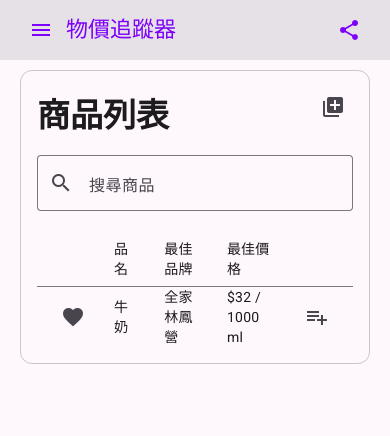
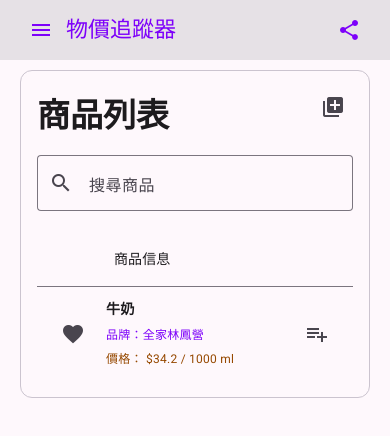
Before and after one commit to YoYo860224/cp-tracker-fe, an Angular app: page /dashboard in a window 390 px wide. Shown: the top 436 px of the page. Built offline with nearby package versions, Linux system fonts and the light colour scheme.

Commit message:
feat: Fix UI for mobile.

```diff
--- a/src/app/pages/dashboard-ui/dashboard-ui.html
+++ b/src/app/pages/dashboard-ui/dashboard-ui.html
@@ -41,6 +41,24 @@
                         </td>
                     </ng-container>
 
+                    <!-- 合併的商品列 (供小螢幕) -->
+                    <ng-container matColumnDef="itemInfo">
+                        <th mat-header-cell *matHeaderCellDef>商品信息</th>
+                        <td mat-cell *matCellDef="let item" class="item-info-column">
+                            <div class="item-info-container">
+                                <div class="item-name">{{ item.name }}</div>
+                                <div class="item-brand">品牌：{{ item.bestBrand ?? '無' }}</div>
+                                <div class="item-price">
+                                    價格：@if (item.bestPrice) {
+                                        ${{ item.bestPrice.toFixed(1) }} / {{ item.perUnit == 1 ? item.unit : item.perUnit + ' ' + item.unit }}
+                                    } @else {
+                                        無
+                                    }
+                                </div>
+                            </div>
+                        </td>
+                    </ng-container>
+
                     <!-- 品名 -->
                     <ng-container matColumnDef="name">
                         <th mat-header-cell *matHeaderCellDef>品名</th>
@@ -58,7 +76,7 @@
                         <th mat-header-cell *matHeaderCellDef>最佳價格</th>
                         <td mat-cell *matCellDef="let item">
                             @if (item.bestPrice) {
-                                ${{ item.bestPrice }} / {{ item.perUnit == 1 ? item.unit : item.perUnit + ' ' + item.unit }}
+                                ${{ item.bestPrice.toFixed(1) }} / {{ item.perUnit == 1 ? item.unit : item.perUnit + ' ' + item.unit }}
                             } @else {
                                 無
                             }
--- a/src/app/pages/dashboard-ui/dashboard-ui.scss
+++ b/src/app/pages/dashboard-ui/dashboard-ui.scss
@@ -30,5 +30,32 @@
       width: 30px;
       padding-left: 5px !important;
     }
+
+    .item-info-column {
+      padding: 12px 8px !important;
+    }
+
+    .item-info-container {
+      display: flex;
+      flex-direction: column;
+      gap: 4px;
+
+      .item-name {
+        font-weight: 800;
+        font-size: 14px;
+        color: var(--mat-sys-on-surface);
+        margin-bottom: 2px;
+      }
+
+      .item-brand {
+        font-size: 12px;
+        color: var(--mat-sys-primary);
+      }
+
+      .item-price {
+        font-size: 12px;
+        color: var(--mat-sys-tertiary);
+      }
+    }
   }
 }
--- a/src/app/pages/dashboard-ui/dashboard-ui.ts
+++ b/src/app/pages/dashboard-ui/dashboard-ui.ts
@@ -1,4 +1,4 @@
-import { Component } from '@angular/core';
+import { Component, HostListener, OnInit } from '@angular/core';
 import { MatButtonModule } from '@angular/material/button';
 import { MatCardModule } from '@angular/material/card';
 import { MatRippleModule } from '@angular/material/core';
@@ -30,25 +30,49 @@ import { FormsModule } from '@angular/forms';
   templateUrl: './dashboard-ui.html',
   styleUrl: './dashboard-ui.scss'
 })
-export class DashboardUi {
+export class DashboardUi implements OnInit {
   // Interactive data
   protected searchText: string = '';
   private items: Item[] = [];
 
   // UI
   protected displayedItems: Item[] = [];
-  protected displayedColumns: string[] = ['pined', 'name', 'bestBrand', 'bestPrice', 'actions'];
+  protected displayedColumns: string[] = [];
+  private isMobile: boolean = false;
 
   constructor(private router: Router,
               private userDataService: UserDataService) {
 
-    // Mock data for demonstration purposes
+  }
+
+  ngOnInit(): void {
+    // 初始化響應式檢測
+    this.checkScreenSize();
+
+    // 訂閱用戶數據服務中的商品列表
     this.userDataService.items$.subscribe({
       next: (items) => {
         this.items = Object.values(items); // 儲存原始數據
         this.filterItems();
       }
-    })
+    });
+  }
+
+  @HostListener('window:resize', ['$event'])
+  onResize(event?: Event): void {
+    this.checkScreenSize();
+  }
+
+  private checkScreenSize(): void {
+    const newIsMobile = window.innerWidth < 600;
+    if (this.isMobile !== newIsMobile) {
+      this.isMobile = newIsMobile;
+      if (this.isMobile) {
+        this.displayedColumns = ['pined', 'itemInfo', 'actions'];
+      } else {
+        this.displayedColumns = ['pined', 'name', 'bestBrand', 'bestPrice', 'actions'];
+      }
+    }
   }
 
   /**
--- a/src/app/pages/item-ui/item-ui.html
+++ b/src/app/pages/item-ui/item-ui.html
@@ -48,6 +48,18 @@
                                     <mat-icon class="bronze">emoji_events</mat-icon>
                                 }
                             }
+                        </td>
+                    </ng-container>
+
+                    <!-- 合併的商品記錄信息列 (供小螢幕) -->
+                    <ng-container matColumnDef="recordInfo">
+                        <th mat-header-cell *matHeaderCellDef>商品記錄</th>
+                        <td mat-cell *matCellDef="let element" class="record-info-column">
+                            <div class="record-info-container">
+                                <div class="record-brand">{{ element.brand }}</div>
+                                <div class="record-price">價格：${{ element.price }} / {{ element.quantity == 1 ? item.unit : element.quantity + ' ' + item.unit }}</div>
+                                <div class="record-unit-price">單價：${{ element.unitPrice }} / {{ item.unit }}</div>
+                            </div>
                         </td>
                     </ng-container>
 
--- a/src/app/pages/item-ui/item-ui.scss
+++ b/src/app/pages/item-ui/item-ui.scss
@@ -78,6 +78,35 @@
         width: 30px;
       }
 
+      td.mat-column-recordInfo {
+        padding: 12px 8px !important;
+      }
+
+      .record-info-column {
+        .record-info-container {
+          display: flex;
+          flex-direction: column;
+          gap: 4px;
+
+          .record-brand {
+            font-weight: 800;
+            font-size: 14px;
+            color: var(--mat-sys-on-surface);
+            margin-bottom: 2px;
+          }
+
+          .record-price {
+            font-size: 12px;
+            color: var(--mat-sys-primary);
+          }
+
+          .record-unit-price {
+            font-size: 12px;
+            color: var(--mat-sys-tertiary);
+          }
+        }
+      }
+
       td.mat-column-note {
         padding: 0 22px;
         font-size: 12px;
--- a/src/app/pages/item-ui/item-ui.ts
+++ b/src/app/pages/item-ui/item-ui.ts
@@ -1,4 +1,4 @@
-import { ChangeDetectorRef, Component, OnInit } from '@angular/core';
+import { ChangeDetectorRef, Component, HostListener, OnInit } from '@angular/core';
 import { CommonModule } from '@angular/common';
 import { MatCardModule } from '@angular/material/card';
 import { MatTableModule } from '@angular/material/table';
@@ -37,7 +37,8 @@ export class ItemUi implements OnInit {
 
   // UI
   protected displayedItemHistory: (ItemPriceRecord & { unitPrice: number, rank?: number })[] = [];
-  protected displayedColumns: string[] = ['rank', 'brand', 'price', 'quantity', 'unitPrice', 'actions'];
+  protected displayedColumns: string[] = [];
+  private isMobile: boolean = false;
 
   constructor(private dialog: MatDialog,
               private userDataService: UserDataService,
@@ -51,12 +52,32 @@ export class ItemUi implements OnInit {
     this.itemId = this.route.snapshot.params['id']!;
     this.loadItem(this.itemId!);
 
+    // 初始化響應式檢測
+    this.checkScreenSize();
+
     // 訂閱用戶數據服務中的商品列表
     this.userDataService.items$.subscribe({
       next: (items) => {
         this.item = items[this.itemId!];
       }
     });
+  }
+
+  @HostListener('window:resize', ['$event'])
+  onResize(event?: Event): void {
+    this.checkScreenSize();
+  }
+
+  private checkScreenSize(): void {
+    const newIsMobile = window.innerWidth < 600;
+    if (this.isMobile !== newIsMobile) {
+      this.isMobile = newIsMobile;
+      if (this.isMobile) {
+        this.displayedColumns = ['rank', 'recordInfo', 'actions'];
+      } else {
+        this.displayedColumns = ['rank', 'brand', 'price', 'quantity', 'unitPrice', 'actions'];
+      }
+    }
   }
 
   /**
@@ -88,7 +109,7 @@ export class ItemUi implements OnInit {
   sortingHistory() {
     // 先計算單價
     this.displayedItemHistory = this.item!.records.map((historyItem, index) => {
-      const unitPrice = +((historyItem.price / historyItem.quantity) * this.item!.perUnit).toFixed(2);
+      const unitPrice = +((historyItem.price / historyItem.quantity) * this.item!.perUnit).toFixed(1);
       return {...historyItem, unitPrice};
     });
 
--- a/src/app/services/user-data.service.ts
+++ b/src/app/services/user-data.service.ts
@@ -37,7 +37,7 @@ export class UserDataService {
         const validHistory = item.records.filter(h => !h.invalid);
         if (validHistory.length > 0) {
           const best = validHistory.reduce((prev, curr) => (prev.price < curr.price ? prev : curr));
-          item.bestPrice = best.price;
+          item.bestPrice = best.price / best.quantity * item.perUnit;
           item.bestBrand = best.brand;
         }
       }
```
